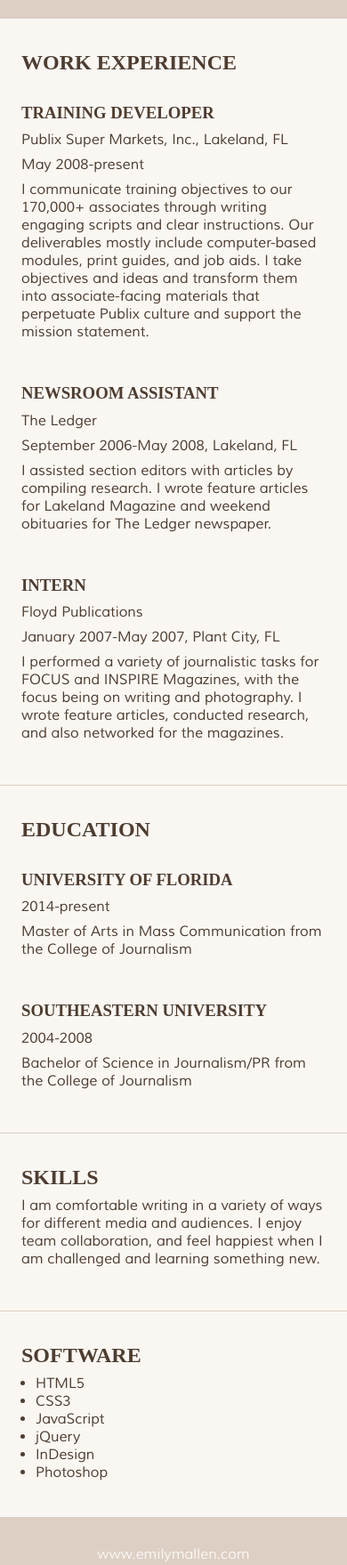
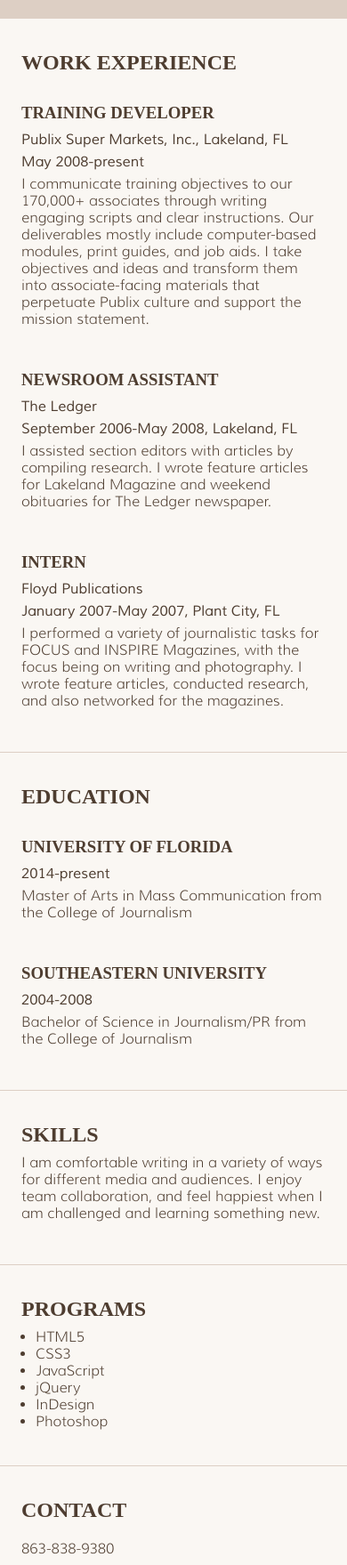
Before and after one commit to EmmyLou522/project_resume_allen_emily, a plain HTML site: page index.html in a window 390 px wide. Shown: the part 225-1984 px from the top of the page at 89% size. Drawn offline with Linux system fonts and the light colour scheme; a web font is replaced by a local one.

Commit message:
style header, sections, articles, and footer for mobile

```diff
--- a/css/main.css
+++ b/css/main.css
@@ -20,12 +20,12 @@
 }
 
 @font-face {
-    font-family: bodyFont;
+    font-family: subheadFont;
     src: url('fonts/Muli-Regular.ttf');
 }
 
 @font-face {
-    font-family: lightFont;
+    font-family: bodyFont;
     src: url('fonts/Muli-Light.ttf');
 }
 
@@ -45,6 +45,9 @@ header {
     font-weight: lighter;
 }
 
+header h1 {
+    display: none;
+}
 figure {
     padding-top: .2em;
     padding-bottom: .1em;
@@ -131,6 +134,7 @@ img {
 #software {
     padding-right: 1.5em;
     padding-bottom: 2.5em;
+    border-bottom: 1px solid #DDCFC4;
 }
 
 #software ul {
@@ -142,9 +146,32 @@ img {
     font-family: bodyFont;
 }
 
-.light {
-    font-family: lightFont;
-    padding-bottom: .1em;
+#contact {
+    padding-right: 1.5em;
+    padding-bottom: 2.5em;
+}
+
+#contact h1 {
+    padding-bottom: .5em;
+}
+
+#contact p {
+    padding-top: .5em;
+    padding-left: 1.5em;
+    padding-bottom: .5em;
+    font-family: bodyFont;
+}
+
+#contact a {
+    font-family: bodyFont;
+    padding-top: .5em;
+    padding-left: 1.5em;
+    color: #4E3D30;
+}
+
+p.subhead {
+    font-family: subheadFont;
+    padding-bottom: .3em;
 }
 
 footer {
--- a/index.html
+++ b/index.html
@@ -3,11 +3,12 @@
 <head>
     <meta charset="utf-8">
     <title>Emily Allen's Resume</title>
-    <meta name=”viewport” content="width=device-width, initial-scale=1">
+    <meta name="viewport" content="width=device-width, initial-scale=1">
     <link rel="stylesheet" href="css/main.css">
 </head>
 <body>
     <header>
+        <h1>Emily Allen's Resume</h1>
             <p>Emily Allen</p>
             <p id="phone">863-838-9380</p>
             <p id="email">emmylou522@gmail.com</p>
@@ -20,20 +21,20 @@
             <h1 class="sectionheading">WORK EXPERIENCE</h1>
             <article class="jobs">
                 <h1>TRAINING DEVELOPER</h1>
-                    <p class="light">Publix Super Markets, Inc., Lakeland, FL</p>
-                    <p class="light">May 2008-present</p>
+                    <p class="subhead">Publix Super Markets, Inc., Lakeland, FL</p>
+                    <p class="subhead">May 2008-present</p>
                     <p>I communicate training objectives to our 170,000+ associates through writing engaging scripts and clear instructions. Our deliverables mostly include computer-based modules, print guides, and job aids. I take objectives and ideas and transform them into associate-facing materials that perpetuate Publix culture and support the mission statement.</p>
             </article>
             <article class="jobs">
                 <h1>NEWSROOM ASSISTANT</h1>
-                    <p class="light">The Ledger</p>
-                    <p class="light">September 2006-May 2008, Lakeland, FL</p>
+                    <p class="subhead">The Ledger</p>
+                    <p class="subhead">September 2006-May 2008, Lakeland, FL</p>
                     <p>I assisted section editors with articles by compiling research. I wrote feature articles for Lakeland Magazine and weekend obituaries for The Ledger newspaper.</p>
             </article>
             <article class="jobs">
                 <h1>INTERN</h1>
-                    <p class="light">Floyd Publications</p>
-                    <p class="light">January 2007-May 2007, Plant City, FL</p>
+                    <p class="subhead">Floyd Publications</p>
+                    <p class="subhead">January 2007-May 2007, Plant City, FL</p>
                     <p>I performed a variety of journalistic tasks for FOCUS and INSPIRE Magazines, with the focus being on writing and photography. I wrote feature articles, conducted research, and also networked for the magazines.</p>
             </article>
         </section>
@@ -41,15 +42,13 @@
             <h1 class="sectionheading">EDUCATION</h1>
             <article class="school">
                 <h1>UNIVERSITY OF FLORIDA</h1>
-                    <p class="light">2014-present</p>
-                    <p>Master of Arts in Mass Communication from the College
-of Journalism</p>
+                    <p class="subhead">2014-present</p>
+                    <p>Master of Arts in Mass Communication from the College of Journalism</p>
             </article>
             <article class="school">
                 <h1>SOUTHEASTERN UNIVERSITY</h1>
-                    <p class="light">2004-2008</p>
-                    <p>Bachelor of Science in Journalism/PR from the College
-of Journalism</p>
+                    <p class="subhead">2004-2008</p>
+                    <p>Bachelor of Science in Journalism/PR from the College of Journalism</p>
             </article>
         </section>
         <section id="skills">
@@ -57,7 +56,7 @@ of Journalism</p>
                 <p>I am comfortable writing in a variety of ways for different media and audiences. I enjoy team collaboration, and feel happiest when I am challenged and learning something new.</p>
         </section>
         <section id="software">
-            <h1 class="sectionheading">SOFTWARE</h1>
+            <h1 class="sectionheading">PROGRAMS</h1>
                 <ul>
                     <li>HTML5</li>
                     <li>CSS3</li>
@@ -66,6 +65,11 @@ of Journalism</p>
                     <li>InDesign</li>
                     <li>Photoshop</li>
                 </ul>
+        </section>
+        <section id="contact">
+            <h1 class="sectionheading">CONTACT</h1>
+                <p>863-838-9380</p>
+                <a href="mailto:emmylou522@gmail.com Subject=I%20just%20reviewed%20your%20resume" target="_top" <p>emmylou522@gmail.com</p>
         </section>
         <footer>
             <a href="www.emilymallen.com" target="_blank">
```
Lines whose indentation alone changed are shown as unchanged.
